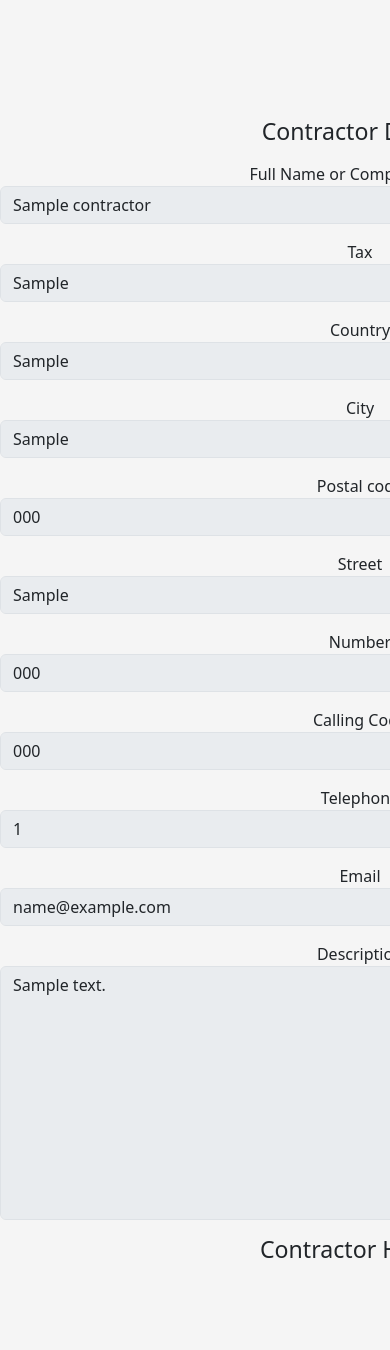
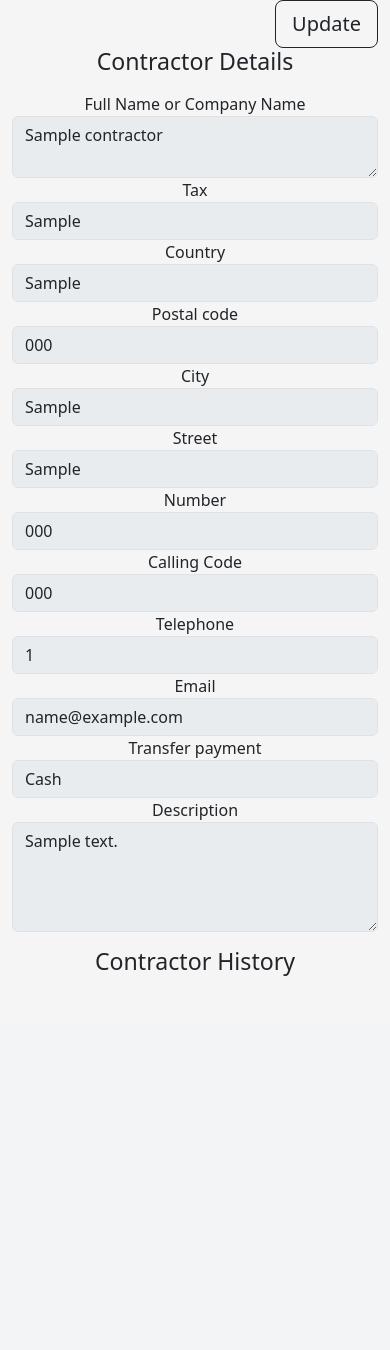
Before and after one commit to TomaszKulowski/CopyCentral_Hub, a Django app: page /contractors/1/ in a window 390 px wide; the page is wider, and only the part inside the window is pictured. Shown: the part 158-1508 px from the top of that part. After the commit the page ends 1134 px from the top of that part, so only its background shows below. Run offline with Django 5.2, Linux system fonts and the light colour scheme; a user stored in the database is signed in; tables that the repository leaves empty hold one stand-in row (values such as "Sample post").

Commit message:
feature: Add responsiveness

```diff
--- a/contractors/factories.py
+++ b/contractors/factories.py
@@ -26,4 +26,4 @@ class ContractorFactory(factory.django.DjangoModelFactory):
     country_calling_code = factory.LazyAttribute(lambda x: faker.country_calling_code())
     telephone = factory.LazyAttribute(lambda x: random.randrange(10**8, 10**9))
     description = factory.LazyAttribute(lambda x: faker.sentence(20))
-    transfer_payment = factory.LazyAttribute(lambda x: random.choice([True, False]))
+    transfer_payment = factory.LazyAttribute(lambda x: random.randrange(0, 2))
--- a/contractors/forms.py
+++ b/contractors/forms.py
@@ -7,9 +7,14 @@ class ContractorForm(forms.ModelForm):
     def __init__(self, *args, **kwargs):
         super(ContractorForm, self).__init__(*args, **kwargs)
         for field in self.fields:
+            if field == 'name':
+                self.fields[field].widget.attrs.update({'rows': 2})
+            if field == 'description':
+                self.fields[field].widget.attrs.update({'rows': 4})
+
             self.fields[field].widget.attrs.update({'class': 'form-control'})
 
     class Meta:
         fields = '__all__'
-        exclude = ('user', 'transfer_payment', )
+        exclude = ('user', )
         model = Contractor
--- a/contractors/models.py
+++ b/contractors/models.py
@@ -1,5 +1,10 @@
 from django.contrib.auth import get_user_model
 from django.db import models
+
+
+class Payment(models.IntegerChoices):
+    CASH = 0, 'Cash'
+    BANK = 1, 'Bank'
 
 
 class Contractor(models.Model):
@@ -10,7 +15,7 @@ class Contractor(models.Model):
         blank=True,
         null=True,
     )
-    name = models.CharField(max_length=255, blank=True, null=True, help_text='Full Name or Company Name')
+    name = models.TextField(max_length=255, blank=True, null=True, help_text='Full Name or Company Name')
     tax = models.CharField(max_length=15, blank=True, null=True)
     country = models.CharField(max_length=24, blank=True, null=True)
     city = models.CharField(max_length=24, blank=True, null=True)
@@ -21,7 +26,7 @@ class Contractor(models.Model):
     telephone = models.IntegerField(blank=True, null=True)
     email = models.EmailField(blank=True, null=True)
     description = models.TextField(max_length=300, blank=True, null=True)
-    transfer_payment = models.BooleanField(default=False)
+    transfer_payment = models.SmallIntegerField(choices=Payment.choices, default=Payment.CASH)
 
     def __str__(self):
         return str(self.country)
--- a/contractors/templates/contractors/details.html
+++ b/contractors/templates/contractors/details.html
@@ -4,74 +4,75 @@
 {% block content %}
 <div class="form-center">
   <body class="text-center">
+    <div class="container text-center">
       <div class="right">
         <a href="{% url 'contractors:update' contractor.id %}" class="btn btn-lg btn-outline-dark">Update</a>
       </div>
-    <div class="container" style="display: flex; align-items: center; justify-content: space-between;">
-      <br>
       <h1 class="h3 mb-3 font-weight-normal">Contractor Details</h1>
-      <br>
     </div>
-    <div class="row">
-      <div class="mb-3">
+    <div class="container text-center">
+      <div class="row justify-content-md-center">
+        <div class="col-md-8">
           {{ form.name.help_text }}
           {{ form.name }}
         </div>
       </div>
-    <div class="row">
-      <div class="col-md-4 mb-3">
+      <div class="row justify-content-md-center">
+        <div class="col-md-2">
           {{ form.tax.label }}
           {{ form.tax }}
         </div>
-      <div class="col-md-4 mb-3">
+        <div class="col-md-2">
           {{ form.country.label }}
           {{ form.country }}
         </div>
-    <div class="col-md-4 mb-3">
+        <div class="col-md-2">
+          {{ form.postal_code.label }}
+          {{ form.postal_code }}
+        </div>
+        <div class="col-md-2">
           {{ form.city.label }}
           {{ form.city }}
         </div>
       </div>
-    <div class="row">
-      <div class="col-md-2 mb-3">
-        {{ form.postal_code.label }}
-        {{ form.postal_code }}
-      </div>
-      <div class="col-md-8 mb-3">
+      <div class="row justify-content-md-center">
+        <div class="col-md-2">
           {{ form.street.label }}
           {{ form.street }}
         </div>
-    <div class="col-md-2 mb-3">
+        <div class="col-md-2">
           {{ form.number.label }}
           {{ form.number }}
         </div>
-    </div>
-    <div class="row">
-      <div class="col-md-2 mb-3">
+        <div class="col-md-2">
           {{ form.country_calling_code.help_text }}
           {{ form.country_calling_code }}
         </div>
-      <div class="col-md-5 mb-3">
+        <div class="col-md-2">
           {{ form.telephone.label }}
           {{ form.telephone }}
         </div>
-    <div class="col-md-5 mb-3">
+      </div>
+      <div class="row justify-content-md-center">
+        <div class="col-md-4">
           {{ form.email.label }}
           {{ form.email }}
         </div>
+        <div class="col-md-4">
+          {{ form.transfer_payment.label }}
+          {{ form.transfer_payment }}
         </div>
-    <div class="row">
-      <div class="mb-3">
+      </div>
+      <div class="row justify-content-md-center">
+        <div class="col-md-8">
           {{ form.description.label }}
           {{ form.description }}
         </div>
       </div>
-    <div class="container">
-        <div class="row">
-          <div class="col-md-12 text-center">
+    </div>
+    <h1 class="h3 mb-3 font-weight-normal"></h1>
+    <div class="container text-center">
       <h1 class="h3 mb-3 font-weight-normal">Contractor History</h1>
-          </div>
-        </div>
     </div>
   </body>
 </div>
--- a/contractors/templates/contractors/list.html
+++ b/contractors/templates/contractors/list.html
@@ -13,7 +13,8 @@
     <h1 class="h3 mb-3 font-weight-normal" style="margin: 0; text-align: center; flex-grow: 1;"></h1>
     <a href="{% url 'contractors:create'%}" class="btn btn-lg btn-outline-dark">Add New</a>
   </div>
-  <table class="container table table-hover">
+  <div class="table-responsive">
+    <table class="container table table-hover table-auto">
       <thead class="table-dark">
         <tr>
           <th scope="col" width=10%>Name</th>
@@ -36,6 +37,7 @@
         {% endfor %}
       </tbody>
     </table>
+  </div>
 {% endblock %}
 
 {% block additional_scripts %}
--- a/contractors/views.py
+++ b/contractors/views.py
@@ -18,7 +18,7 @@ class ContractorsList(EmployeeRequiredMixin, View):
 
         if search_query:
             contractors = contractors.filter(
-                Q(company__icontains=search_query) |
+                Q(name__icontains=search_query) |
                 Q(user__first_name__icontains=search_query) |
                 Q(user__last_name__icontains=search_query) |
                 Q(tax__icontains=search_query) |
--- a/devices/forms.py
+++ b/devices/forms.py
@@ -7,6 +7,9 @@ class DeviceUpdateForm(forms.ModelForm):
     def __init__(self, *args, **kwargs):
         super(DeviceUpdateForm, self).__init__(*args, **kwargs)
         for field in self.fields:
+            if field == 'description':
+                self.fields[field].widget.attrs.update({'rows': 4})
+
             self.fields[field].widget.attrs.update({'class': 'form-control'})
 
     class Meta:
--- a/devices/models.py
+++ b/devices/models.py
@@ -31,6 +31,6 @@ class Device(models.Model):
     total_counter = models.IntegerField(blank=True, null=True)
     mono_counter = models.IntegerField(blank=True, null=True)
     color_counter = models.IntegerField(blank=True, null=True)
-    description = models.CharField(max_length=255, blank=True, null=True)
+    description = models.TextField(max_length=255, blank=True, null=True)
     status = models.SmallIntegerField(choices=Status.choices, blank=True, null=True)
     price_net = models.FloatField(blank=True, null=True)
--- a/devices/static/devices/css/styles.css
+++ /dev/null
@@ -1,3 +0,0 @@
-.right {
-  text-align: right !important;
-}
--- a/devices/templates/devices/list.html
+++ b/devices/templates/devices/list.html
@@ -12,7 +12,8 @@
     <h1 class="h3 mb-3 font-weight-normal" style="margin: 0; text-align: center; flex-grow: 1;"></h1>
     <a href="{% url 'devices:create'%}" class="btn btn-lg btn-outline-dark">Add New</a>
   </div>
-  <table class="container table table-hover">
+  <div class="table-responsive">
+    <table class="container table table-hover table-auto">
       <thead class="table-dark">
         <tr>
           <th scope="col" width=20%>Device</th>
@@ -31,6 +32,7 @@
         {% endfor %}
       </tbody>
     </table>
+  </div>
 
 {% endblock %}
 
--- a/static/css/styles.css
+++ b/static/css/styles.css
@@ -1,47 +1,5 @@
 body {
   background-color: #f5f5f5;
-}
-
-footer {
- flex-shrink: 0;
- position:absolute;
- left:0;
- width:100%
-}
-
-.wrapper {
-    flex: 1;
-}
-
-.center {
-    margin: 0 auto;
-    padding: 70px 0;
-    text-align: center;
-    display: inline-block;
-    width:100%;
-}
-
-.ignore-css{all:unset;}
-
-.left-side {
-    display: inline-block;
-    text-align: left;
-}
-
-.arrows {
-    font-size: 30px
-}
-
-a {
-  text-decoration: none;
-  color: black;
-}
-
-.form-center {
-  display: inline-block;
-  padding: 70px 0;
-  text-align: center;
-  width:720px;
 }
 
 .right {
```
Also changed, not shown: authentication/static/authentications/css/styles.css (+0 -8 lines), contractors/templates/contractors/update.html (+27 -25 lines), devices/templates/devices/details.html (+22 -25 lines), devices/templates/devices/update.html (+22 -24 lines). Lines whose indentation alone changed are shown as unchanged.
